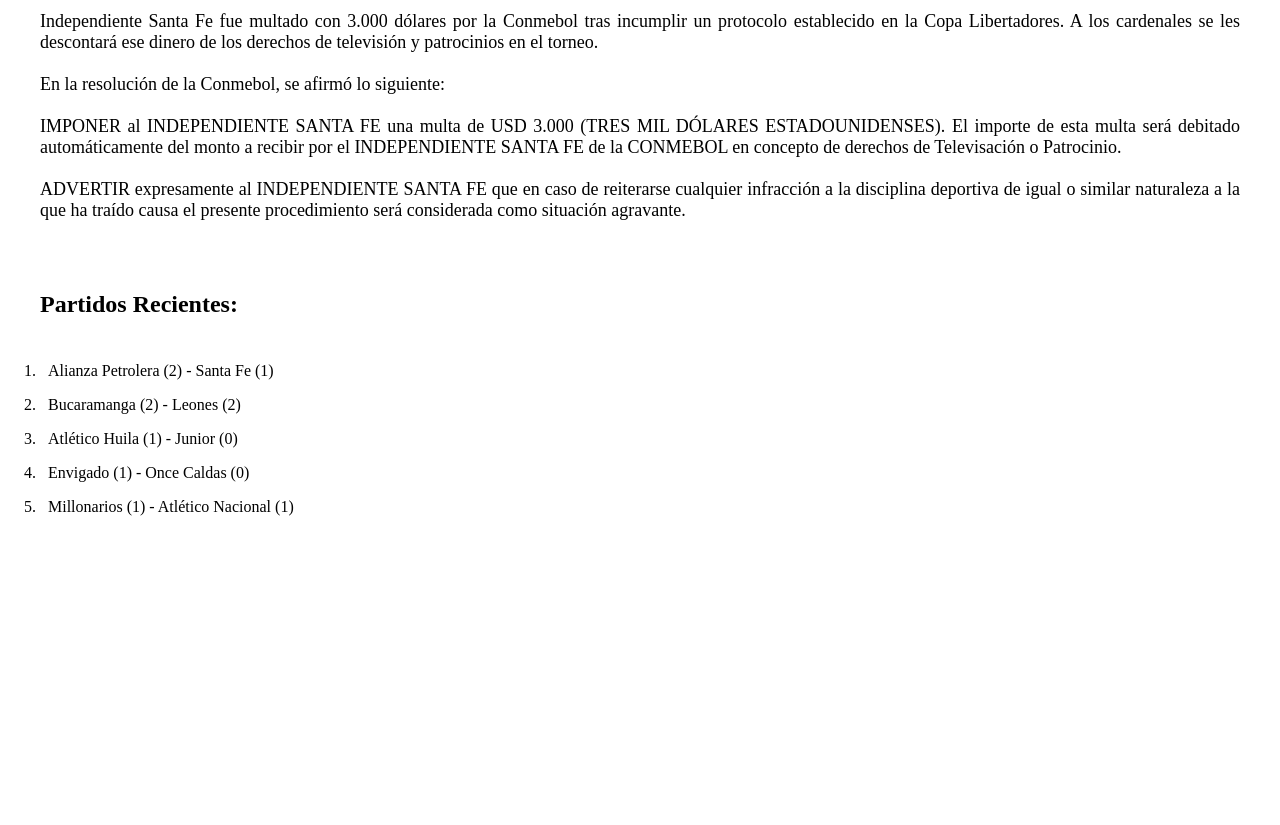
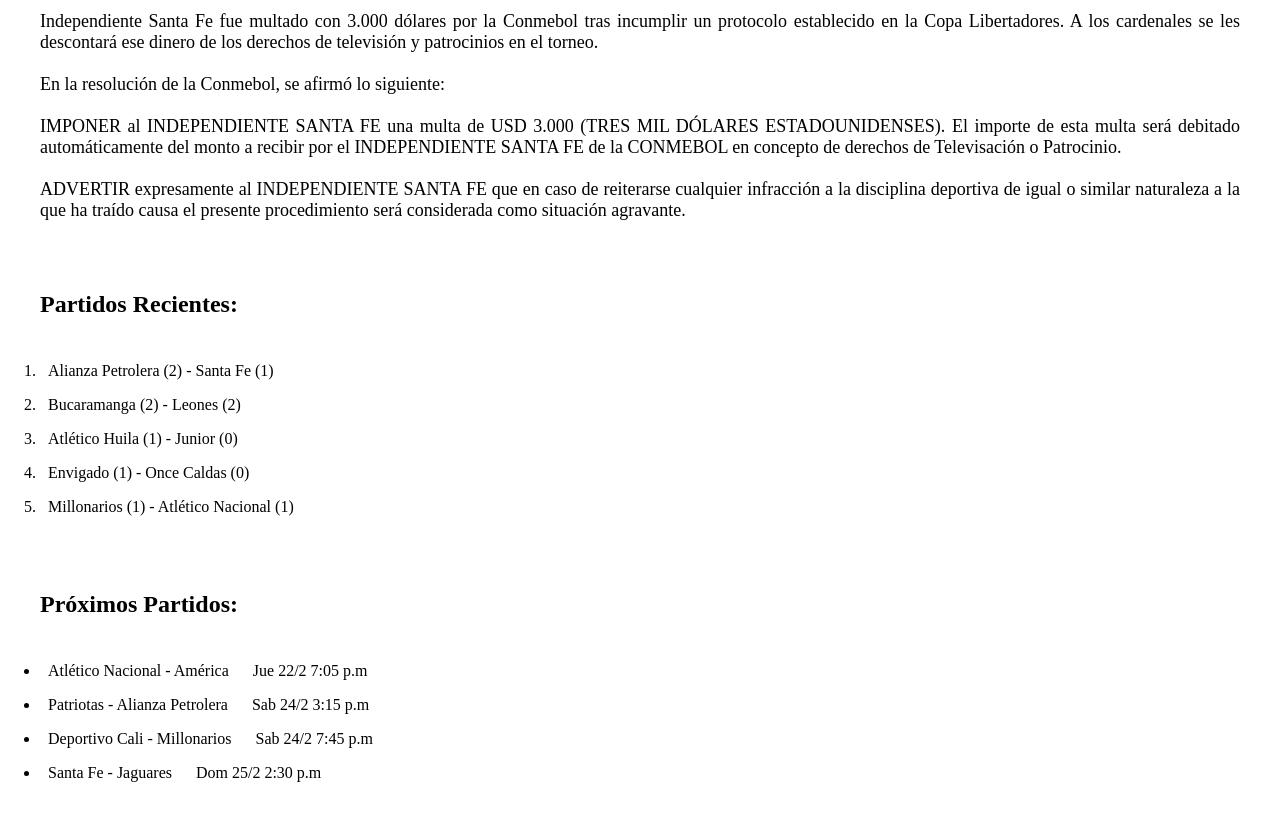
Before and after one commit to jadiazb/Parcial1, a plain HTML site: page index.html in a window 1280 px wide. Shown: the part 713-1538 px from the top of the page. Before the commit the page ends 1293 px from the top, so only its background shows below. Drawn offline with Linux system fonts and the light colour scheme.

Commit message:
proximos partidos

```diff
--- a/index.html
+++ b/index.html
@@ -52,6 +52,16 @@
         </ol>
         </div>
 
+        <div>
+        <h2 id="4">Próximos Partidos:</h2>
+        <ul>
+            <li>Atlético Nacional - América &nbsp;&nbsp;&nbsp;&nbsp; Jue 22/2 7:05 p.m</li>
+            <li>Patriotas - Alianza Petrolera &nbsp;&nbsp;&nbsp;&nbsp; Sab 24/2 3:15 p.m</li>
+            <li>Deportivo Cali - Millonarios &nbsp;&nbsp;&nbsp;&nbsp; Sab 24/2 7:45 p.m</li>
+            <li>Santa Fe - Jaguares &nbsp;&nbsp;&nbsp;&nbsp; Dom 25/2 2:30 p.m</li>
+        </ul>
+        </div>
+
 
     </body>
 </html>
```
